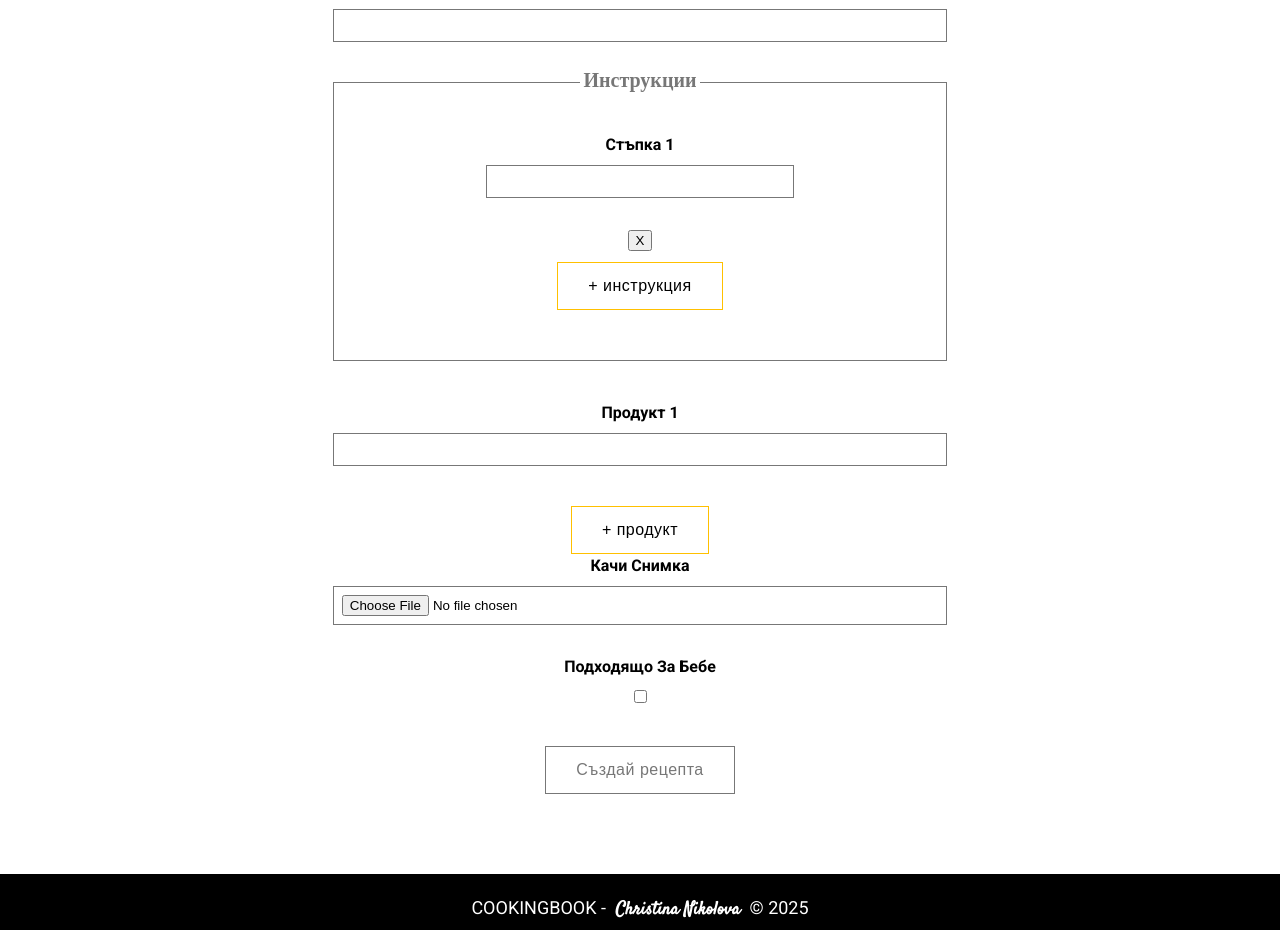
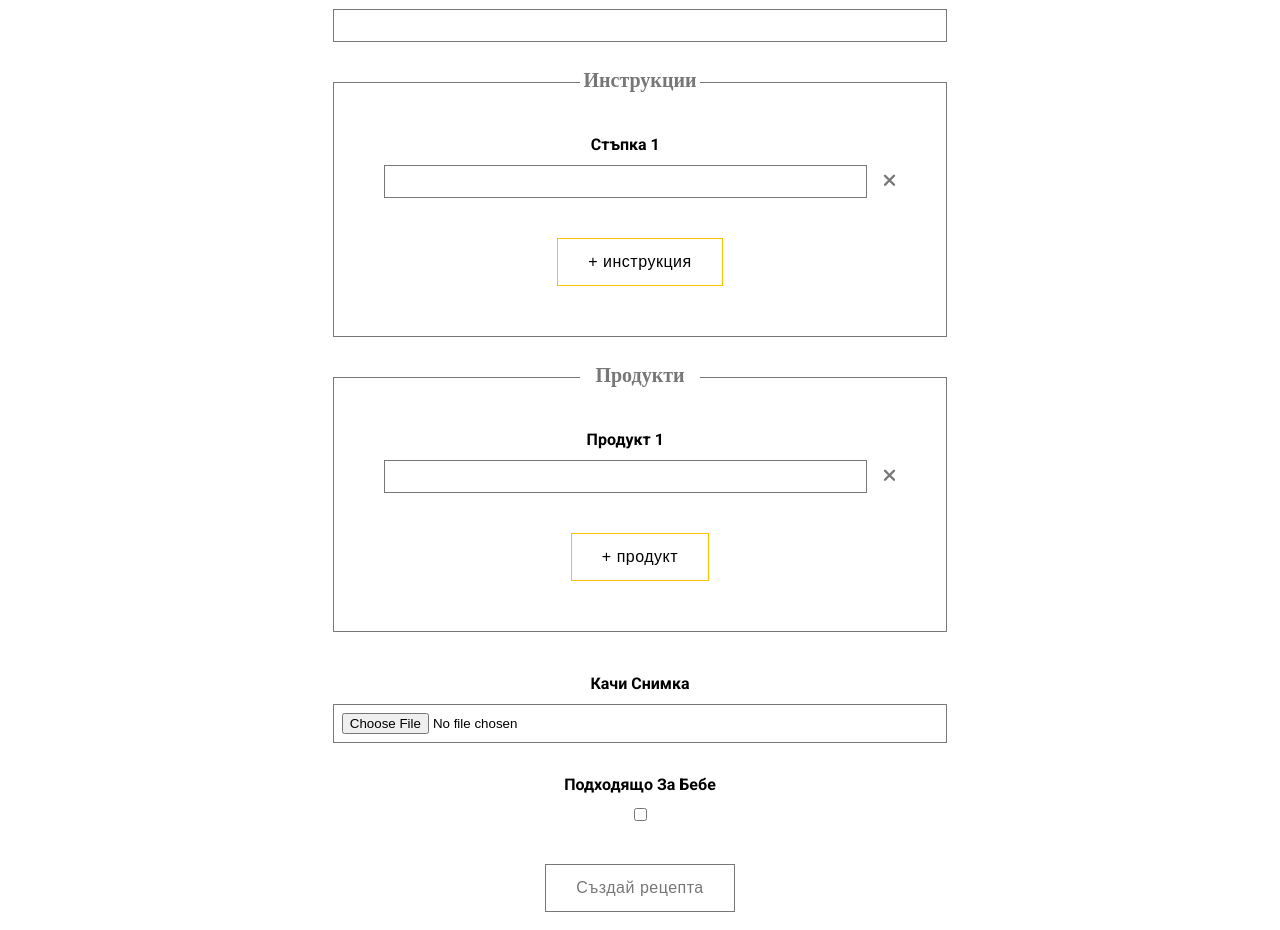
Before and after one commit to ChristinaNikolova/CookingBook, a React (Vite) app in the folder client/: page /recipe/create in a window 1280 px wide. Shown: the part 806-1736 px from the top of the page. Built offline with nearby package versions, Linux system fonts and the light colour scheme.

Commit message:
add remove icon for the ingredients as well

```diff
--- a/client/src/components/Recipe/Create/Create.jsx
+++ b/client/src/components/Recipe/Create/Create.jsx
@@ -1,5 +1,6 @@
 // todo адд categorydrop down
 // todo rename to steps
+// todo check transition color !!!!!!!1
 
 import { useState } from "react";
 import useForm from "../../../hooks/useForm";
@@ -107,11 +108,17 @@ export default function Create() {
     setIngredientErrors(newErrors);
   };
 
-  // const deleteIngredientHandler = (index) => {
-  //   const newIngredients = [...ingredients];
-  //   newIngredients.splice(index, 1);
-  //   setIngredients(newIngredients);
-  // };
+  const deleteIngredientHandler = (index) => {
+    const newIngredients = [...ingredients];
+    newIngredients.splice(index, 1);
+    setIngredients(newIngredients);
+
+    ingredientErrors.splice(index, 1);
+    setIngredientErrors(ingredientErrors);
+
+    ingredientsTouched.splice(index, 1);
+    setIngredientErrors(ingredientsTouched);
+  };
 
   const isFormValid = () => {
     const hasInstructionErrors = areErrors(instructions, "validateInstruction");
@@ -164,12 +171,10 @@ export default function Create() {
                 onBlur={() => validateInstructionHandler(index)}
                 error={instructionErrors[index]}
               />
-              <button
-                type="button"
+              <i
+                className="fas fa-times"
                 onClick={() => deleteInstructionHandler(index)}
-              >
-                X
-              </button>
+              />
             </div>
           ))}
           <Button
@@ -179,9 +184,10 @@ export default function Create() {
           />
         </div>
 
-        <div className={styles["create-recipe-input-wrapper"]}>
+        <div className={styles["create-recipe-wrapper"]}>
           <h4 className={styles["create-recipe-title"]}>Продукти</h4>
           {ingredients.map((ingredient, index) => (
+            <div key={index} className={styles["create-recipe-input-wrapper"]}>
               <CustomInput
                 key={index}
                 label={`Продукт ${index + 1}`}
@@ -190,6 +196,11 @@ export default function Create() {
                 onBlur={() => validateIngredientHandler(index)}
                 error={ingredientErrors[index]}
               />
+              <i
+                className="fas fa-times"
+                onClick={() => deleteIngredientHandler(index)}
+              />
+            </div>
           ))}
           <Button
             text="+ продукт"
--- a/client/src/components/Recipe/Create/Create.module.css
+++ b/client/src/components/Recipe/Create/Create.module.css
@@ -19,3 +19,29 @@
   color: var(--clr-grey);
   background-color: var(--clr-white);
 }
+
+.create-recipe-input-wrapper {
+  display: flex;
+  align-items: center;
+  gap: 16px;
+}
+
+.create-recipe-input-wrapper > div {
+  flex: 1;
+}
+
+.create-recipe-input-wrapper > div > input {
+  width: 100%;
+}
+
+.create-recipe-input-wrapper i {
+  flex-shrink: 0;
+  font-size: 18px;
+  color: var(--clr-grey);
+  transition: color 400ms ease-in-out;
+}
+
+.create-recipe-input-wrapper i:hover {
+  cursor: pointer;
+  color: var(--clr-yellow);
+}
```
Lines whose indentation alone changed are shown as unchanged.
